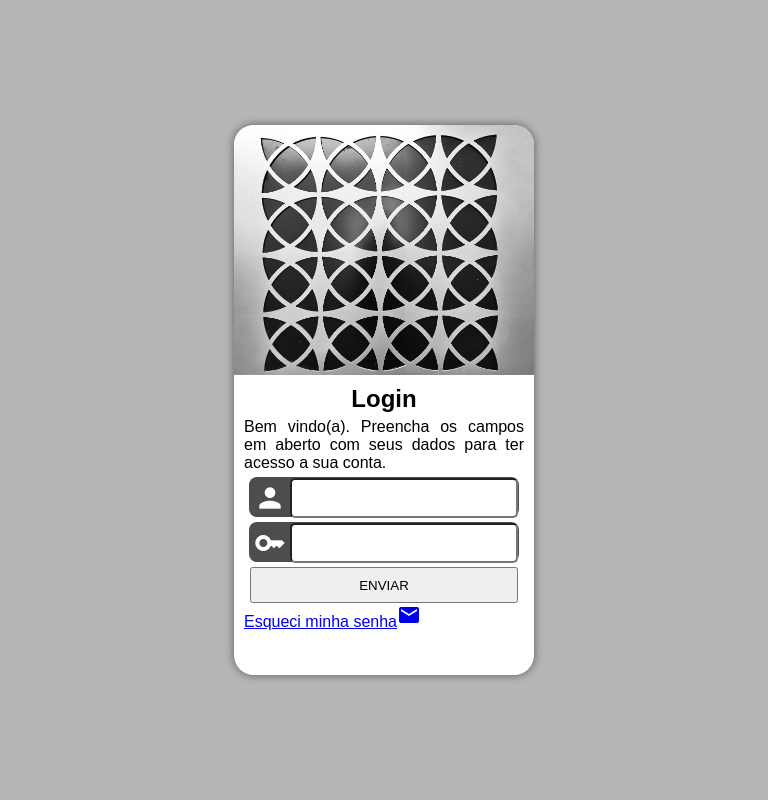
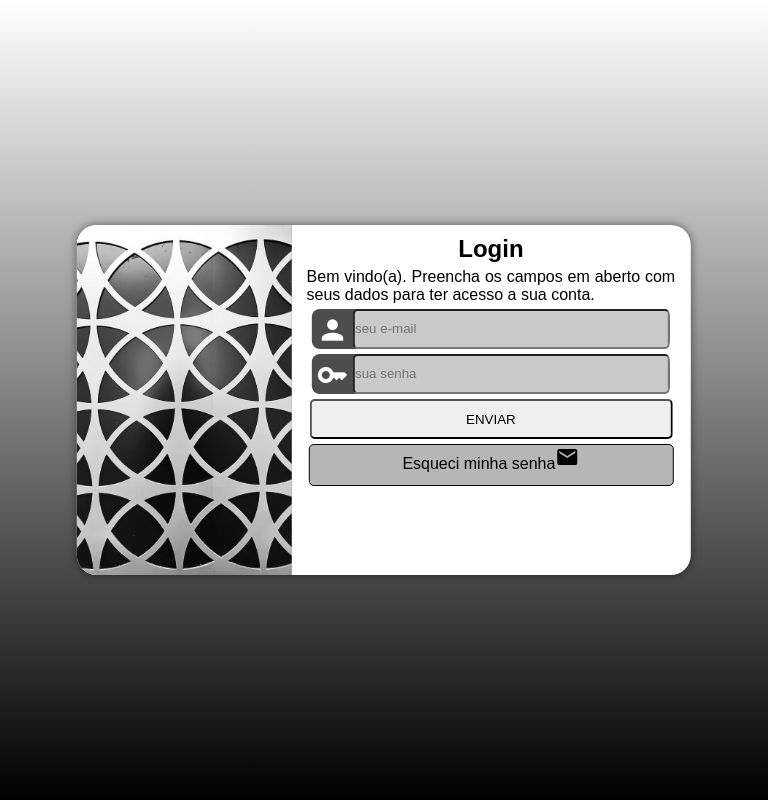
Before and after one commit to Rikelmy22/login-4, a plain HTML site: page index.html in a window 768 px wide. Drawn offline with Linux system fonts and the light colour scheme.

Commit message:
Exercício de fixação finalizado

```diff
--- a/index.html
+++ b/index.html
@@ -6,7 +6,9 @@
     <meta name="viewport" content="width=device-width, initial-scale=1.0">
     <!--Link para usar o google icons-->
     <link href="https://fonts.googleapis.com/icon?family=Material+Icons" rel="stylesheet">
-    <link rel="stylesheet" href="styles/main-style.css">
+    <link rel="stylesheet" href="styles/main-style.css" media="all">
+    <!--Media queries para outros tamanhos de telas -->
+    <link rel="stylesheet" href="styles/media-queires.css">
     <title>Login 4</title>
 </head>
 <body>
@@ -25,11 +27,11 @@
                 <form action="destinatario.php" method="post" autocomplete="on">
                     <div class="campo">
                         <label for="ie-mail"><span class="material-icons">person</span></label>
-                        <input type="email" name="e-mail" id="ie-mail">
+                        <input type="email" name="e-mail" id="ie-mail" maxlength="30" placeholder="seu e-mail" required>
                     </div>
                     <div class="campo">
                         <label for="isenha"><span class="material-icons">key</span></label>
-                        <input type="password" name="senha" id="isenha">
+                        <input type="password" name="senha" id="isenha" placeholder="sua senha" minlength="8" maxlength="15" required>
                     </div>
                     <input type="submit" value="ENVIAR">
                     <a href="apagar-meus-dados.com.br" id="botao">Esqueci minha senha<span class="material-icons">mail</span></a>
--- a/styles/main-style.css
+++ b/styles/main-style.css
@@ -1,6 +1,13 @@
 @charset "UTF-8";
 
 /*Estilo para a página principal usando o  mobile first*/
+
+/*Paleta d0 projeto = Monocromática simples
+     #fff
+     #8c8c8ca1
+     #4D4D4D
+     #333333
+     */
 
 :root {
     --cor-00: #fff;
@@ -37,10 +44,13 @@ div#conteiner > section#login {
     position: absolute;
     left: 50%;
     top: 50%;
+    transition: width.3s, height.3s;
+    transition-timing-function: ease-in;
     transform: translate(-50%,-50%);
 }
 
 div#conteiner > section#login > div#imagem {
+    background: #000;
     height: 250px;
     background-image: url(../pictures/pattern.jpg);
     background-position: center center;
@@ -83,13 +93,49 @@ div#conteiner > section#login > div#formulario > form > div.campo > input {
     height: 36px;
     width: calc(100% - 46px);
     border-radius: 5px;
-    transform: translateY(-12px);
+    background-color: #d3d3d3ef;
+    transform: translateY(-13px);
 }
 
 
+div#conteiner > section#login > div#formulario > form > div.campo > input:focus-within {
+    background-color: #fff;
+}
+
 div#conteiner > section#login > div#formulario > form > input[type=submit] {
+    margin: 0px auto 5px;
+    display: block;
+    width: 98.5%;
+    height: 40px;
+    border-radius: 5px;
+}
+
+div#conteiner > section#login > div#formulario > form > input[type=submit]:hover {
+    background-color: #8c8c8ca1;
+    color: #000;
+    border: 1px solid #000;
+
+    transition: 1.2s;
+    transition-timing-function: ease;
+}
+
+
+div#conteiner > section#login > div#formulario > form > a#botao {
+    text-decoration: none;
+    display: block;
+    width: 98.5%;
+    text-align: center;
+    background-color: #8c8c8ca1;
     margin: 0px auto;
-    display: block;
-    width: 96%;
-    height: 36px;
+    height: 40px;
+    border-radius: 5px;
+    color: #000000;
+    border: 1px solid #000;
 }
+
+div#conteiner > section#login > div#formulario > form > a#botao:hover {
+    background-color: #fff;
+
+    transition: 1.2s;
+    transition-timing-function: ease;
+}
--- /dev/null
+++ b/styles/media-queires.css
@@ -0,0 +1,58 @@
+@charset "UTF-8";
+
+/*
+Celulares e telas menores = até 600px.
+Tablets = 768px a 992px.
+Desktops = 992px a 1200px.
+*/
+
+/*Media query para desktops*/
+@media screen and (min-width:768px) and (max-width:992px){
+    body {
+        background-image: linear-gradient(to top, black, white);
+    }
+
+    div#conteiner > section#login {
+        width: 80vw;
+        height: 350px;
+    }
+
+    div#conteiner > section#login > div#imagem {
+        float: left;
+        height: 100%;
+        width: 35%;
+        border-radius: 20px 0px 0px 20px;
+    }
+
+    div#conteiner > section#login > div#formulario {
+        float: right;
+        width: 60%;
+       padding-right: 16px;
+    }
+}
+
+/* M<edia query para desktops*/
+
+@media screen and (min-width:992px) and (max-width:1200px){
+    body {
+        background-image: linear-gradient(to top, black, white );
+    }
+
+    div#conteiner > section#login {
+        width: 90vw;
+        height: 400px;
+    }
+
+    div#conteiner > section#login > div#imagem {
+        float: right;
+        height: 100%;
+        width: 50%;
+        border-radius: 0px 20px 20px 0px;
+    }
+
+    div#conteiner > section#login > div#formulario {
+        float: left;
+        width: 45%;
+        padding-left: 22px;
+    }
+}
```
